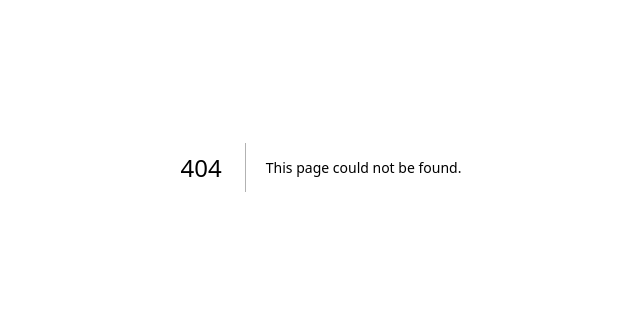
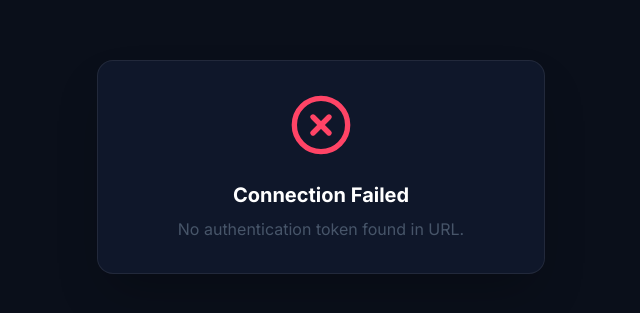
Before and after one commit to arif481/Nexora, a Next.js app: page /Nexora/auth/callback in a window 1280 px wide. Before the commit this address had no page. Shown: the part 233-546 px from the top of the page, without its empty margins (319-959 px from the left). Built offline with nearby package versions, Linux system fonts and the light colour scheme.

Commit message:
feat(integrations): build static client-side OAuth modal and auth callback

```diff
--- /dev/null
+++ b/src/app/auth/callback/page.tsx
@@ -0,0 +1,86 @@
+'use client';
+
+import { useEffect, useState } from 'react';
+import { Loader2, CheckCircle, XCircle } from 'lucide-react';
+
+export default function AuthCallbackPage() {
+    const [status, setStatus] = useState<'loading' | 'success' | 'error'>('loading');
+    const [message, setMessage] = useState('Completing authentication...');
+
+    useEffect(() => {
+        // 1. Get the URL parameters (both search and hash)
+        const hashParams = new URLSearchParams(window.location.hash.substring(1));
+        const searchParams = new URLSearchParams(window.location.search);
+
+        // Check for errors
+        const error = searchParams.get('error') || hashParams.get('error');
+        if (error) {
+            setStatus('error');
+            setMessage(`Authentication failed: ${error}`);
+            setTimeout(() => window.close(), 3000);
+            return;
+        }
+
+        // 2. Extract Implicit Grant matching token
+        const accessToken = hashParams.get('access_token');
+        const expiresIn = hashParams.get('expires_in');
+
+        if (accessToken) {
+            // Send token back to the opening window (Settings Page)
+            if (window.opener) {
+                window.opener.postMessage(
+                    {
+                        type: 'NEXORA_OAUTH_SUCCESS',
+                        payload: {
+                            provider: 'googleCalendar',
+                            accessToken,
+                            expiresIn: expiresIn ? parseInt(expiresIn, 10) : 3600
+                        }
+                    },
+                    window.location.origin
+                );
+            }
+
+            setStatus('success');
+            setMessage('Successfully connected! You can close this window.');
+            setTimeout(() => window.close(), 1500);
+            return;
+        }
+
+        // 3. Fallback: No token found
+        setStatus('error');
+        setMessage('No authentication token found in URL.');
+        setTimeout(() => window.close(), 3000);
+
+    }, []);
+
+    return (
+        <div className="min-h-screen bg-dark-950 flex flex-col items-center justify-center p-4">
+            <div className="max-w-md w-full p-8 rounded-2xl bg-dark-900 border border-glass-border shadow-2xl text-center space-y-6">
+
+                {status === 'loading' && (
+                    <Loader2 className="w-16 h-16 text-neon-cyan animate-spin mx-auto" />
+                )}
+
+                {status === 'success' && (
+                    <CheckCircle className="w-16 h-16 text-neon-green mx-auto" />
+                )}
+
+                {status === 'error' && (
+                    <XCircle className="w-16 h-16 text-status-error mx-auto" />
+                )}
+
+                <div>
+                    <h1 className="text-xl font-bold text-white mb-2">
+                        {status === 'loading' && 'Authenticating'}
+                        {status === 'success' && 'Connected!'}
+                        {status === 'error' && 'Connection Failed'}
+                    </h1>
+                    <p className="text-dark-400">
+                        {message}
+                    </p>
+                </div>
+            </div>
+        </div>
+    );
+}
--- a/src/app/settings/page.tsx
+++ b/src/app/settings/page.tsx
@@ -1301,6 +1301,9 @@ function IntegrationsSection() {
     allowAIExternalDataAccess: true,
   });
 
+  const [patModalProvider, setPatModalProvider] = useState<typeof supportedIntegrations[number] | null>(null);
+  const [patInput, setPatInput] = useState('');
+
   useEffect(() => {
     const persisted = profile?.preferences?.dataPermissions;
     if (!persisted) return;
@@ -1441,9 +1444,30 @@ function IntegrationsSection() {
         await connectAppleCalendar();
         return;
       }
+
+      const providerInfo = supportedIntegrations.find(p => p.key === providerKey);
+      if (providerInfo?.setupStatus === 'needs-config') {
+        setPatModalProvider(providerInfo);
+        return;
+      }
+
       await connectProvider(providerKey, providerDefaults[providerKey]);
     } catch (error) {
       console.error(`Failed to connect ${providerKey}:`, error);
+    }
+  };
+
+  const handlePatSubmit = async () => {
+    if (!patModalProvider || !patInput.trim()) return;
+    setSavingPermissions(true);
+    try {
+      await connectProvider(patModalProvider.key, providerDefaults[patModalProvider.key], patInput.trim());
+      setPatModalProvider(null);
+      setPatInput('');
+    } catch (error) {
+      console.error('Failed to save PAT:', error);
+    } finally {
+      setSavingPermissions(false);
     }
   };
 
@@ -1777,6 +1801,65 @@ function IntegrationsSection() {
           </div>
         </CardContent>
       </Card>
+
+      {/* PAT Input Modal */}
+      <Modal
+        isOpen={!!patModalProvider}
+        onClose={() => {
+          setPatModalProvider(null);
+          setPatInput('');
+        }}
+        title={`Connect ${patModalProvider?.name || 'Integration'}`}
+        size="md"
+      >
+        <div className="space-y-4">
+          <p className="text-sm text-dark-400">
+            Because Nexora runs primarily on your local browser and GitHub pages, we cannot securely exchange standard OAuth codes.
+            Instead, please generate a <strong className="text-white">Personal Access Token (PAT)</strong> or <strong className="text-white">API Key</strong> from {patModalProvider?.name}&apos;s developer settings and paste it below.
+            <br /><br />
+            <span className="text-neon-cyan">This token is encrypted and stored safely in your own personal Firebase profile.</span>
+          </p>
+
+          <div className="space-y-2">
+            <label className="text-sm font-medium text-white">Access Token</label>
+            <Input
+              type="password"
+              placeholder={`Paste your ${patModalProvider?.name || ''} token here...`}
+              value={patInput}
+              onChange={(e) => setPatInput(e.target.value)}
+              disabled={savingPermissions}
+            />
+          </div>
+
+          <div className="flex items-center justify-end gap-3 pt-4 border-t border-glass-border">
+            <Button
+              variant="ghost"
+              onClick={() => {
+                setPatModalProvider(null);
+                setPatInput('');
+              }}
+              disabled={savingPermissions}
+            >
+              Cancel
+            </Button>
+            <Button
+              variant="glow"
+              onClick={handlePatSubmit}
+              disabled={savingPermissions || !patInput.trim()}
+            >
+              {savingPermissions ? (
+                <>
+                  <Loader2 className="w-4 h-4 mr-2 animate-spin" />
+                  Connecting...
+                </>
+              ) : (
+                'Connect'
+              )}
+            </Button>
+          </div>
+        </div>
+      </Modal>
+
     </div>
   );
 }
--- a/src/lib/services/integrations.ts
+++ b/src/lib/services/integrations.ts
@@ -185,7 +185,7 @@ export const SUPPORTED_INTEGRATIONS: SupportedIntegrationProvider[] = [
     platform: 'cloud',
     description: 'Keep tasks and due dates synced with Todoist.',
     defaultSyncMode: 'two-way',
-    setupStatus: 'coming-soon',
+    setupStatus: 'needs-config',
   },
   {
     key: 'notion',
@@ -194,7 +194,7 @@ export const SUPPORTED_INTEGRATIONS: SupportedIntegrationProvider[] = [
     platform: 'cloud',
     description: 'Import linked task databases and milestones from Notion.',
     defaultSyncMode: 'pull',
-    setupStatus: 'coming-soon',
+    setupStatus: 'needs-config',
   },
   {
     key: 'mobileBridge',
```
Also changed, not shown: src/hooks/useIntegrations.ts (+35 -7 lines).
